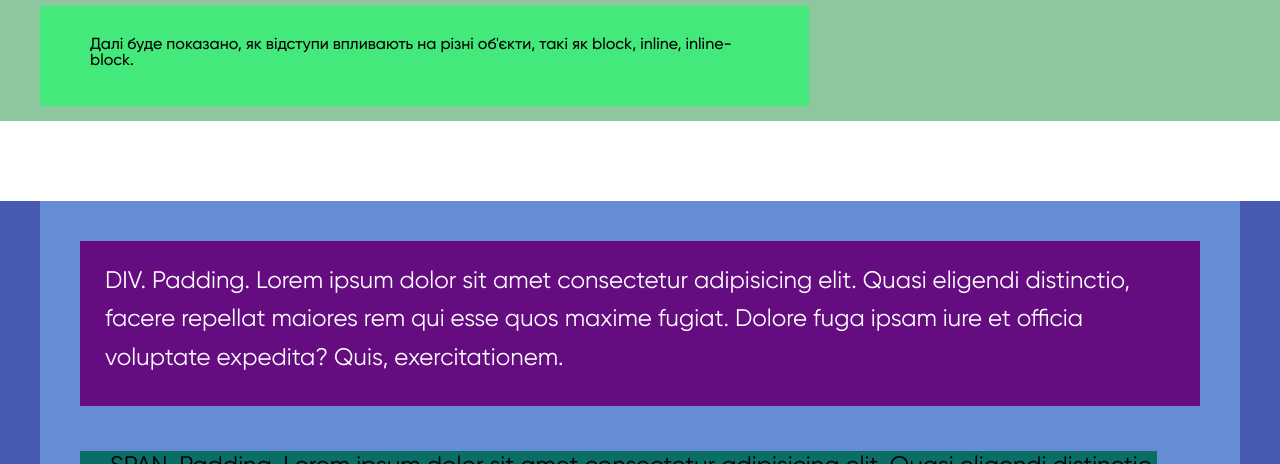
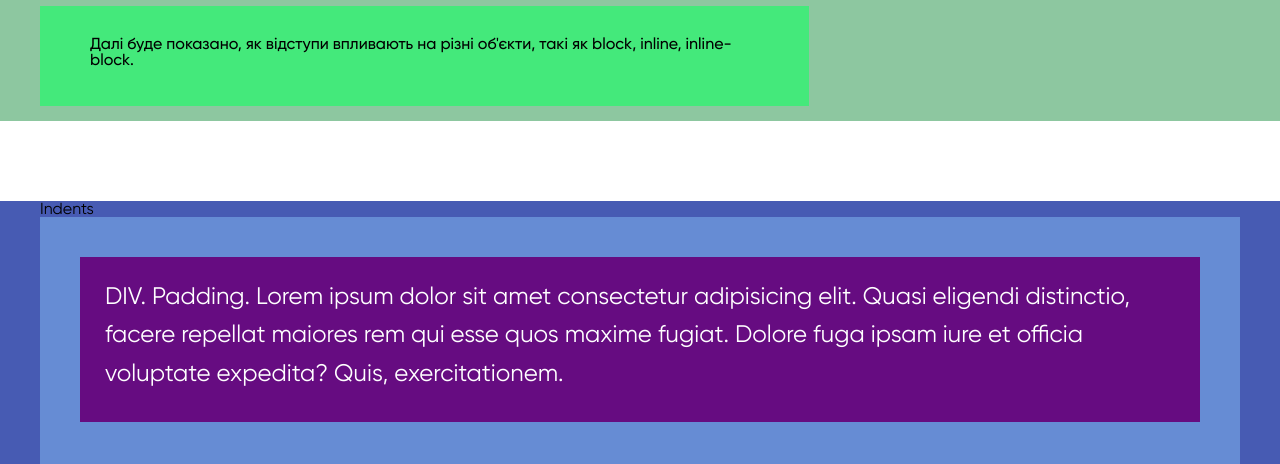
Before and after one commit to rapinets/lessons, a plain HTML site: page lesson_05/index.html in a window 1280 px wide. Shown: the part 260-724 px from the top of the page. Drawn offline with Linux system fonts and the light colour scheme; a web font is replaced by a local one.

Commit message:
Add files via upload

```diff
--- a/lesson_05/index.html
+++ b/lesson_05/index.html
@@ -43,6 +43,7 @@
     </div>
     <section id="test" class="test">
       <div class="container">
+        <h2>Indents</h2>
         <div class="indents-level2">
           <div class="block">
             DIV. Padding. Lorem ipsum dolor sit amet consectetur
@@ -301,7 +302,6 @@
           </div>
         </div>
       </div>
-      </div>
     </section>
   </main>
   <footer class="footer">
```
